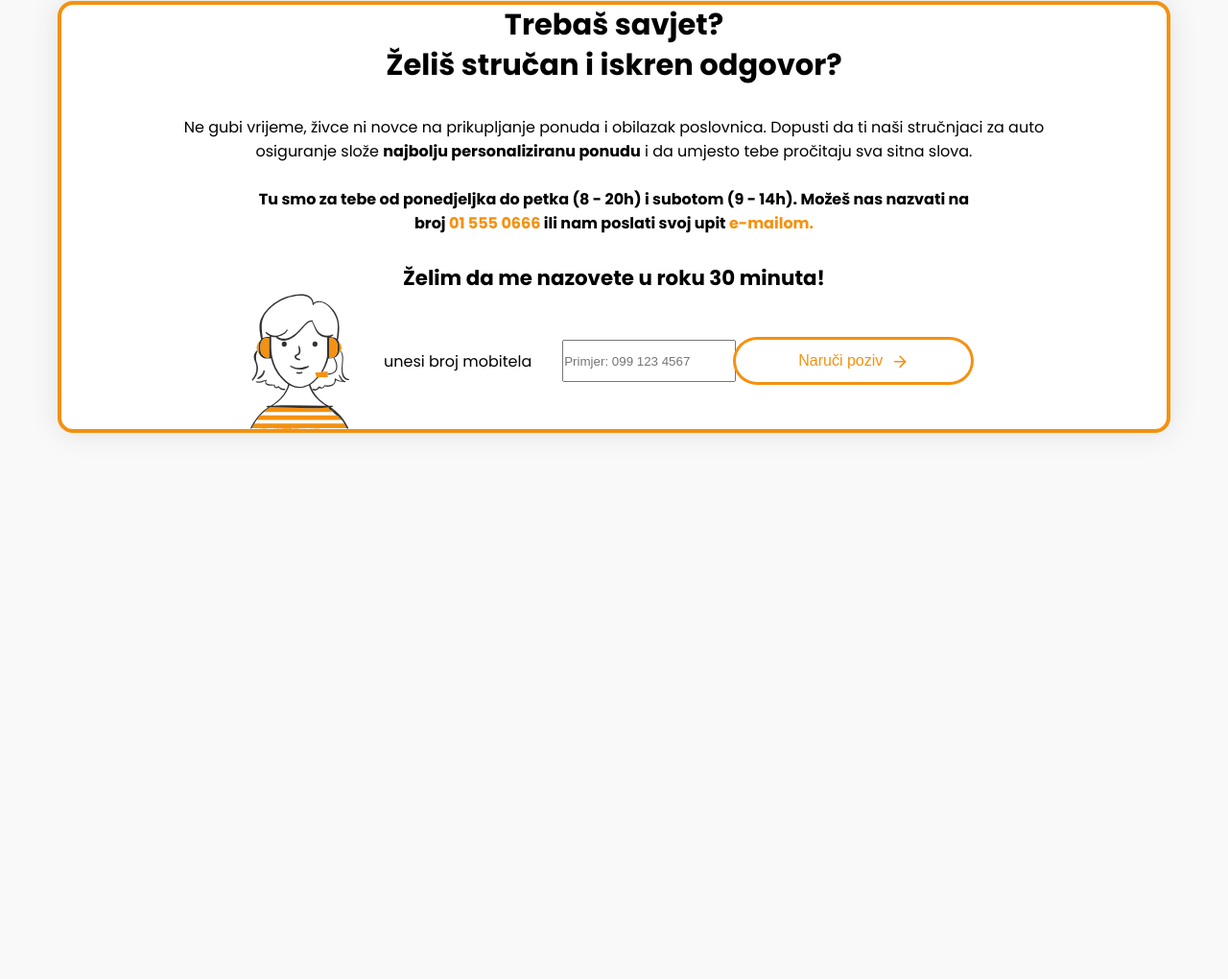
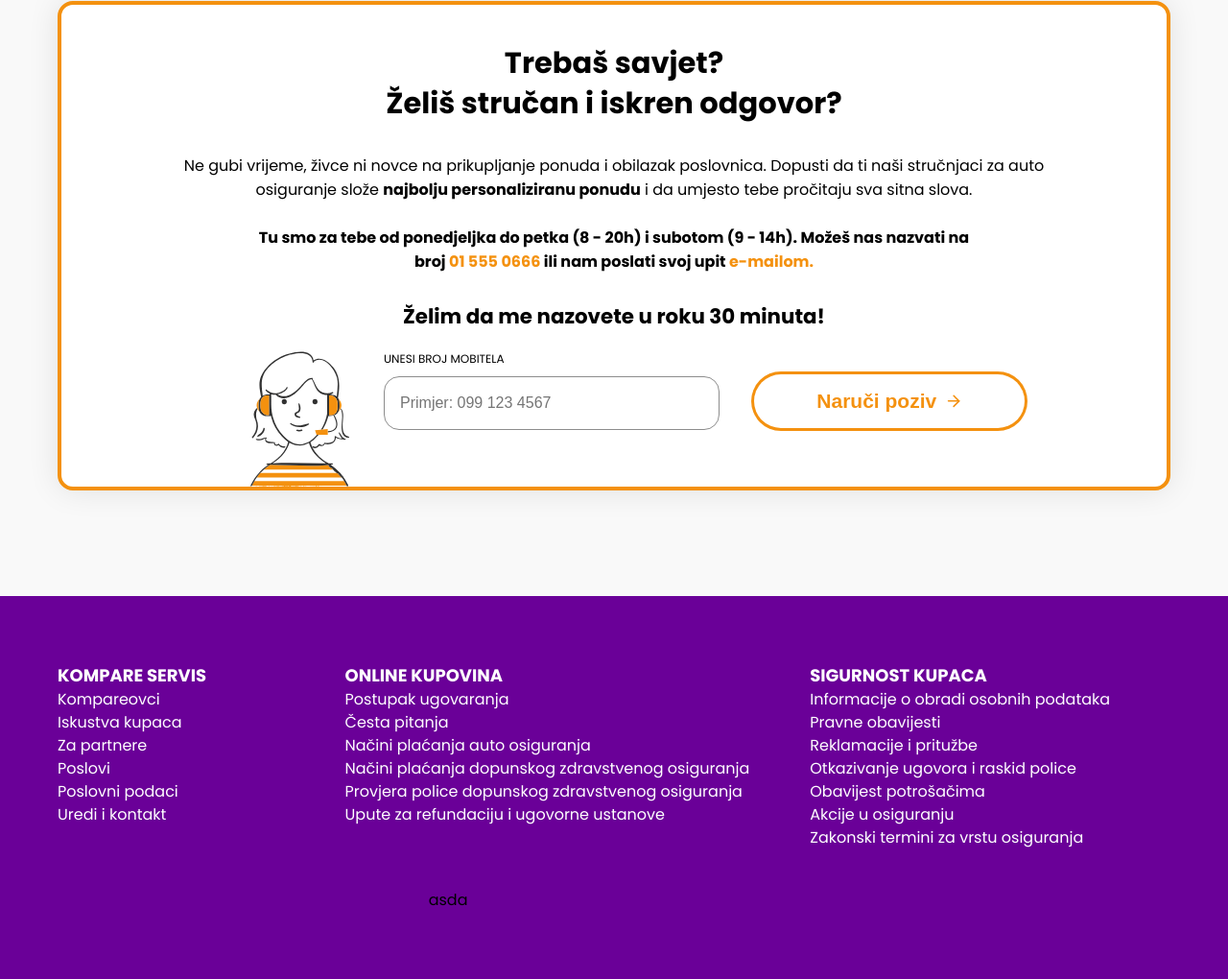
Before and after one commit to MBlazina/kompare, a website built with Vite: page index.html in a window 1280 px wide. Shown: the part 3883-4903 px from the top of the page at 96% size. Before the commit the page ends 4444 px from the top, so only its background shows below. Built offline with nearby package versions, Linux system fonts and the light colour scheme.

Commit message:
feat: info section with form

```diff
--- a/index.html
+++ b/index.html
@@ -227,29 +227,46 @@
         <div class="container">
           <section class="info">
             <h2 class="heading2 text-center margin-bottom-dt-50">Više od <span class="text-color-primary">143.250 zadovoljnih korisnika</span></h2>
-            <img src="images/ratings-and-reviews.png" class="margin-bottom-dt-75" alt="">
+            <img src="images/ratings-and-reviews.png" class="margin-bottom-dt-75" alt="" />
             <form action="" class="contact">
-              <h2 class="heading2 text-center margin-bottom-dt-30">Trebaš savjet?<br/>
-                Želiš stručan i iskren odgovor?</h2>
-                <p class="text-center col-dt-10 offset-dt-1 ">Ne gubi vrijeme, živce ni novce na prikupljanje ponuda i obilazak poslovnica. Dopusti da ti naši stručnjaci za auto osiguranje slože <span class="bold">najbolju personaliziranu ponudu</span> i da umjesto tebe pročitaju sva sitna slova. </p><br/>
-                <p class="col-dt-8 offset-dt-2 bold text-center margin-bottom-dt-30">Tu smo za tebe od ponedjeljka do petka (8 - 20h) i subotom (9 - 14h).
-                  Možeš nas nazvati na broj <a href="tel:015550666" class="text-color-secondary">01 555 0666</a> ili nam poslati svoj upit <a href="mailto:nekimail@nešto.hr" class="text-color-secondary">e-mailom.</a></p>
+              <h2 class="heading2 text-center margin-bottom-dt-30">
+                Trebaš savjet?<br />
+                Želiš stručan i iskren odgovor?
+              </h2>
+              <p class="text-center col-dt-10 offset-dt-1">
+                Ne gubi vrijeme, živce ni novce na prikupljanje ponuda i obilazak poslovnica. Dopusti da ti naši stručnjaci za auto osiguranje slože
+                <span class="bold">najbolju personaliziranu ponudu</span> i da umjesto tebe pročitaju sva sitna slova.
+              </p>
+              <br />
+              <p class="col-dt-8 offset-dt-2 bold text-center margin-bottom-dt-30">
+                Tu smo za tebe od ponedjeljka do petka (8 - 20h) i subotom (9 - 14h). Možeš nas nazvati na broj
+                <a href="tel:015550666" class="text-color-secondary">01 555 0666</a> ili nam poslati svoj upit
+                <a href="mailto:nekimail@nešto.hr" class="text-color-secondary">e-mailom.</a>
+              </p>
               <h4 class="heading4 text-center">Želim da me nazovete u roku 30 minuta!</h4>
               <div class="form-input offset-dt-2 col-dt-9 flex align-center">
-                    <img src="images/marina.svg" alt="">
+                <img src="images/marina.svg" alt="" />
                 <label for="contact-number">
                   <p>unesi broj mobitela</p>
+                  <input type="text" name="contact-number" id="" placeholder="Primjer: 099 123 4567" />
+                  <button type="submit" id="submit">Naruči poziv</button>
                 </label>
-                      <div class="flex">
-                        <input type="text" name="contact-number" id="" placeholder="Primjer: 099 123 4567">
-                        <button type="submit">Naruči poziv</button>
-                      </div>
-
-
               </div>
             </form>
           </section>
         </div>
+      </main>
+      <footer>
+        <div class="container">
+          <nav>
+            <ul class="flex">
+              <!-- GENERATED FROM footer-menu.js -->
+              <li class="menu-1 col-dt-2"></li>
+              <li class="menu-2 col-dt-5 offset-dt-1"></li>
+              <li class="menu-3 col-dt-4"></li>
+            </ul>
+          </nav>
+          <div class="social offset-dt-4 col-dt-4">asda</div>
         </div>
       </footer>
     </div>
--- /dev/null
+++ b/script/form-submit.js
@@ -0,0 +1,5 @@
+/* const submitForm = () => {
+  alert("form submit event")
+}
+
+const submitButton = document.getElementById("submit") */
--- a/theme/components/_form_contact.scss
+++ b/theme/components/_form_contact.scss
@@ -7,8 +7,22 @@ form.contact {
   margin-bottom: 110px;
   .form-input {
     gap: 32px;
+    align-items: flex-start;
+    margin-top: 20px;
+    img {
+      align-self: flex-end;
+    }
+  }
+  .heading2 {
+    margin-top: 40px;
   }
   label {
+    p {
+      font-size: 12px;
+      line-height: 16px;
+      font-weight: 500;
+      text-transform: uppercase;
+    }
     input {
       min-width: 350px;
       height: 56px;
@@ -19,6 +33,23 @@ form.contact {
       font-size: 16px;
       font-weight: 400;
       line-height: 1.5;
+      height: 56px;
+      margin-top: 8px;
+      margin-right: 32px;
     }
   }
+  .contact-number {
+    display: flex;
+    flex-direction: column;
+    justify-content: flex-start;
+    align-self: flex-start;
+  }
+  #submit {
+    height: 56px;
+    margin-top: 8px;
+    margin-bottom: 30px;
+
+    font-size: 21px;
+    font-weight: 800;
+  }
 }
--- a/theme/core/_grid.scss
+++ b/theme/core/_grid.scss
@@ -50,3 +50,8 @@
     margin-left: calc(2 / 12 * 100%);
   }
 }
+.offset-dt-4 {
+  @media screen and (min-width: $break-mobile) {
+    margin-left: calc(4 / 12 * 100%);
+  }
+}
```
Also changed, not shown: public/icons/social/facebook.svg (added), public/icons/social/instagram.svg (added), public/icons/social/linkedin.svg (added), public/icons/social/tweeter.svg (added), public/icons/social/youtube.svg (added). Lines whose indentation alone changed are shown as unchanged.
